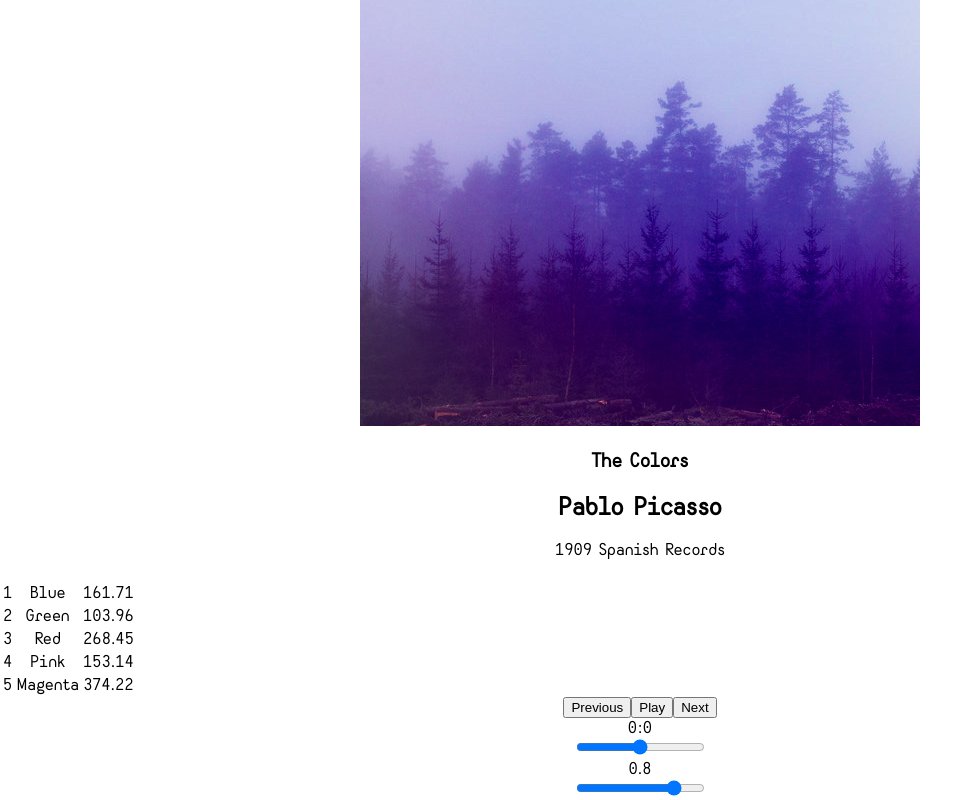
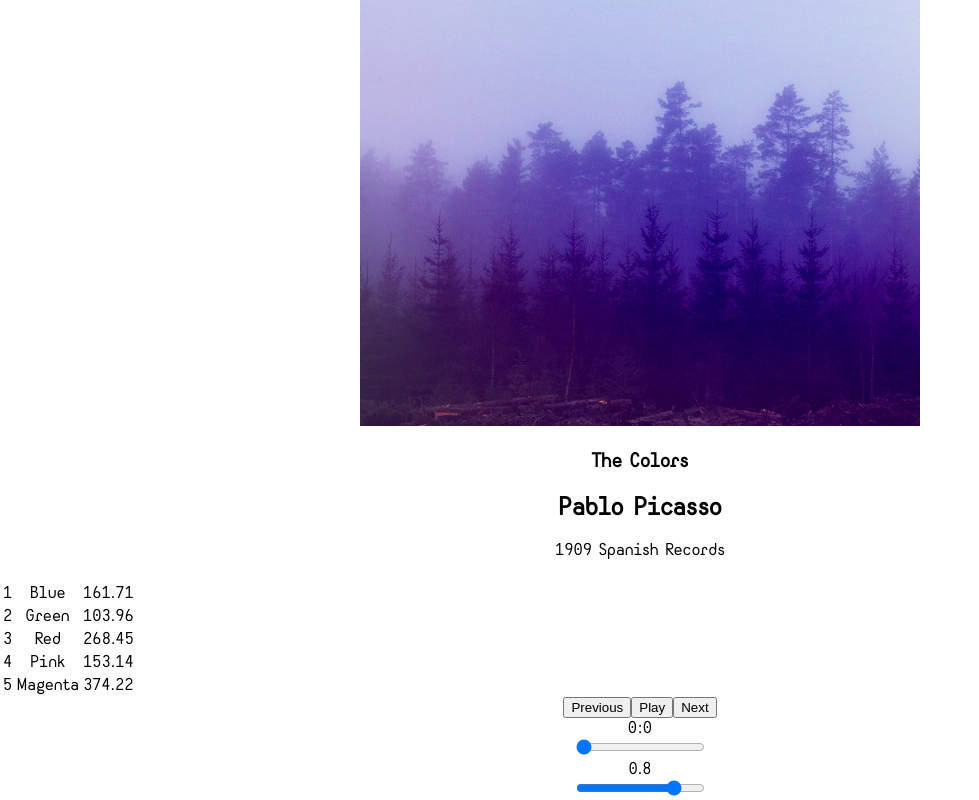
Before and after one commit to taylorking/bloc-jams-react, a React (Create React App) app: page /album/the-colors in a window 1280 px wide. Shown: the part 234-1034 px from the top of the page, without its empty margins (0-979 px from the left). Built offline with nearby package versions, Linux system fonts and the light colour scheme; some icons are missing.

Commit message:
RangeInputsV final

```diff
--- a/src/components/Album.js
+++ b/src/components/Album.js
@@ -122,9 +122,9 @@ import Ionicon from 'react-ionicons';
   }
 
  formatTime (seconds) {
-  var minutes = Math.round(seconds / 60);
+  var minutes = Math.floor(seconds / 60);
   var seconds = seconds % 60;
-  return minutes + ":" + Math.round(seconds);
+  return minutes + ":" + Math.floor(seconds);
 }
 
      render() {
--- a/src/components/PlayerBar.js
+++ b/src/components/PlayerBar.js
@@ -20,7 +20,7 @@ class PlayerBar extends Component {
          <input
            type="range"
            className="seek-bar"
-           value={this.props.formatTime(this.props.currentTime / this.props.duration) || 0}
+           value={(this.props.currentTime / this.props.duration) || 0}
            max="1"
            min="0"
            step="0.01"
```
